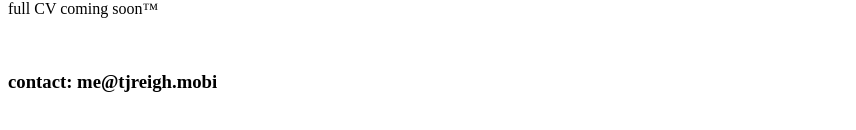
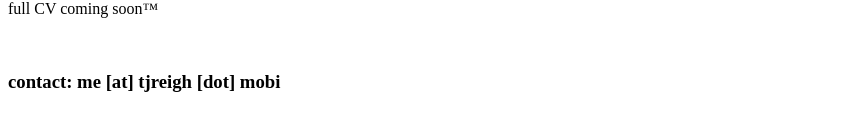
Before and after one commit to tjreigh/documentation, a plain HTML site: page index.html in a window 1280 px wide. Shown: the part 216-346 px from the top of the page, without its empty margins (0-856 px from the left). Drawn offline with Linux system fonts and the light colour scheme.

Commit message:
be smart about it now

```diff
--- a/index.html
+++ b/index.html
@@ -16,6 +16,6 @@
     <br/>
     <p>full CV coming soon™</p>
     <br/>
-    <h3>contact: me@tjreigh.mobi</h3>
+    <h3>contact: me [at] tjreigh [dot] mobi</h3>
     </body>
 </html>
```
